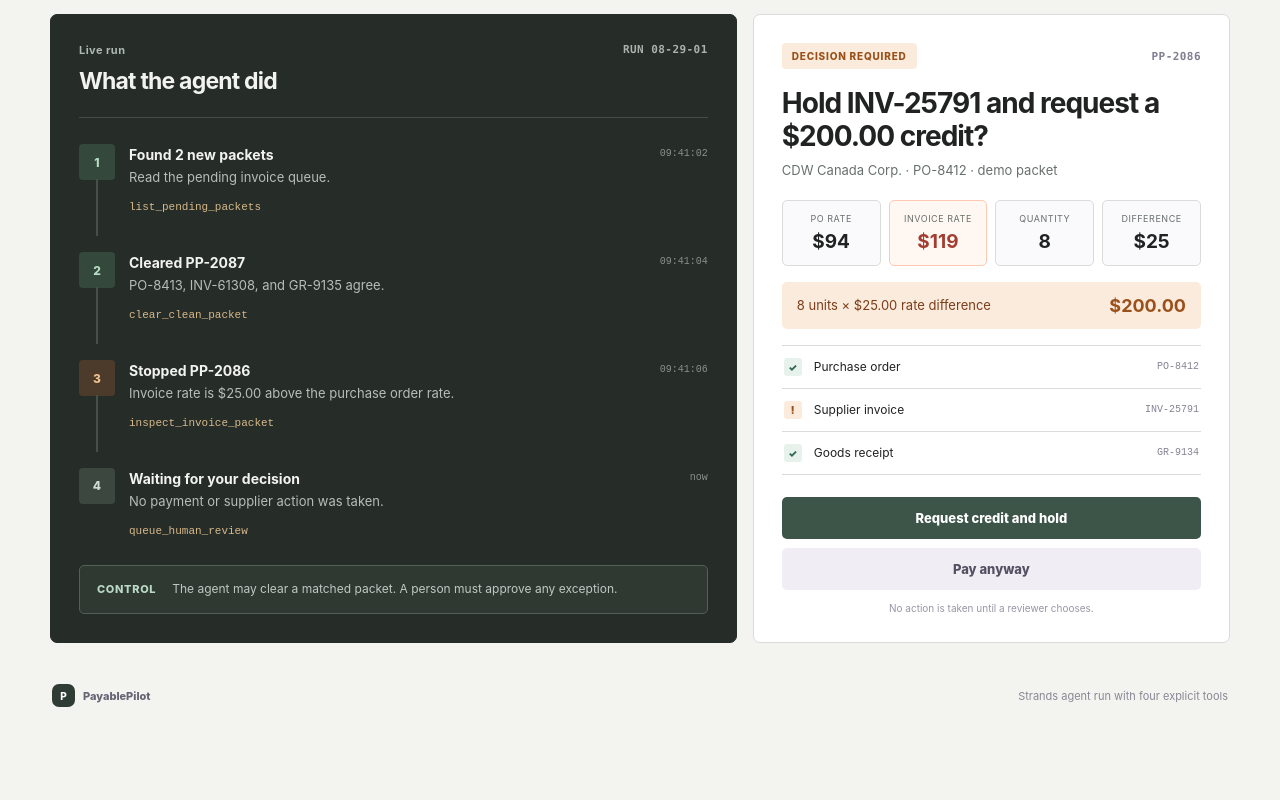
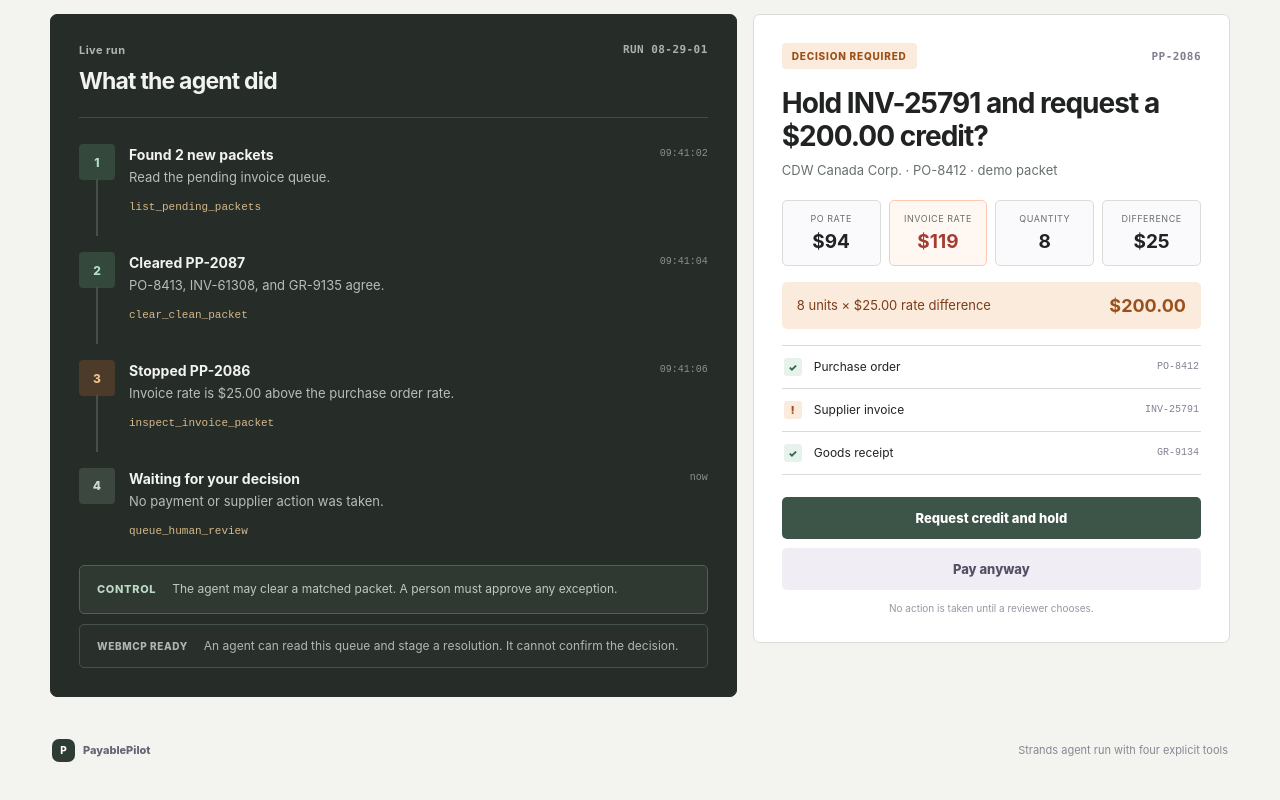
Before and after one commit to Jonny7171/payable-pilot, a Next.js app: page / in a window 1280 px wide. Shown: the part 467-1267 px from the top of the page. Before the commit the page ends 1213 px from the top, so only its background shows below. Built offline with nearby package versions, Linux system fonts and the light colour scheme.

Commit message:
Add human-gated WebMCP invoice review

```diff
--- a/app/globals.css
+++ b/app/globals.css
@@ -272,6 +272,30 @@ h2 { margin: 0; font-size: 23px; letter-spacing: -0.035em; }
 
 .guardrail p { margin: 0; color: #c0c8c2; font-size: 12px; line-height: 1.4; }
 
+.webmcp-status {
+  display: flex;
+  gap: 16px;
+  align-items: center;
+  margin-top: 10px;
+  padding: 13px 17px;
+  border: 1px solid #46534a;
+  border-radius: 5px;
+  background: #29302b;
+}
+
+.webmcp-status span {
+  flex: 0 0 auto;
+  color: #adb7b0;
+  font-size: 10px;
+  font-weight: 800;
+  letter-spacing: 0.06em;
+  text-transform: uppercase;
+}
+
+.webmcp-status.ready { border-color: #557563; background: #2b352e; }
+.webmcp-status.ready span { color: #b8dfc5; }
+.webmcp-status p { margin: 0; color: #aeb8b1; font-size: 12px; line-height: 1.4; }
+
 .decision-panel { padding: 28px; }
 
 .decision-topline { display: flex; justify-content: space-between; align-items: center; }
@@ -375,6 +399,27 @@ h2 { margin: 0; font-size: 23px; letter-spacing: -0.035em; }
 
 .actions { display: grid; gap: 9px; margin-top: 22px; }
 
+.agent-draft {
+  margin-top: 18px;
+  padding: 15px;
+  border: 1px solid #9fc7ad;
+  border-radius: 5px;
+  background: #f1f8f3;
+}
+
+.agent-draft > span {
+  display: block;
+  color: var(--green);
+  font-size: 9px;
+  font-weight: 850;
+  letter-spacing: 0.08em;
+  text-transform: uppercase;
+}
+
+.agent-draft > strong { display: block; margin-top: 6px; font-size: 14px; line-height: 1.35; }
+.agent-draft > p { margin: 6px 0 0; color: var(--muted); font-size: 11px; line-height: 1.45; }
+.agent-draft .actions { margin-top: 13px; }
+
 button {
   border: 0;
   border-radius: 5px;
@@ -453,5 +498,6 @@ footer div { display: flex; align-items: center; gap: 8px; color: #676474; font-
   .timeline li { grid-template-columns: 32px 1fr; }
   .timeline time { display: none; }
   .guardrail { align-items: flex-start; flex-direction: column; gap: 7px; }
+  .webmcp-status { align-items: flex-start; flex-direction: column; gap: 7px; }
   footer { align-items: flex-start; flex-direction: column; gap: 10px; }
 }
--- a/app/page.tsx
+++ b/app/page.tsx
@@ -1,6 +1,12 @@
 "use client";
 
-import { useEffect, useState } from "react";
+import { useEffect, useRef, useState } from "react";
+
+import {
+  decisionDraftResult,
+  queueReviewResult,
+  type WebMcpDecisionAction,
+} from "../src/webmcp";
 
 type Decision = "credit" | "override" | null;
 
@@ -18,14 +24,110 @@ const supplierSources = [
 
 export default function Home() {
   const [decision, setDecision] = useState<Decision>(null);
+  const [stagedDecision, setStagedDecision] = useState<Exclude<Decision, null> | null>(null);
+  const [webMcpReady, setWebMcpReady] = useState(false);
   const [nebiusMode, setNebiusMode] = useState(false);
   const [serpApiMode, setSerpApiMode] = useState(false);
+  const decisionRef = useRef<Decision>(null);
   const requestedCredit = decision === "credit";
+
+  function recordDecision(nextDecision: Exclude<Decision, null>) {
+    decisionRef.current = nextDecision;
+    setDecision(nextDecision);
+    setStagedDecision(null);
+  }
 
   useEffect(() => {
     const engine = new URLSearchParams(window.location.search).get("engine");
     setNebiusMode(engine === "nebius");
     setSerpApiMode(engine === "serpapi");
+  }, []);
+
+  useEffect(() => {
+    if (!document.modelContext) return;
+
+    const controller = new AbortController();
+    let mounted = true;
+
+    const registrations = [
+      document.modelContext.registerTool(
+        {
+          name: "review_payables_queue",
+          description:
+            "Read the current accounts-payable queue, the held invoice, its source evidence, and the allowed human decisions.",
+          inputSchema: {
+            type: "object",
+            properties: {},
+            additionalProperties: false,
+          },
+          execute: async () => JSON.stringify(queueReviewResult(decisionRef.current)),
+          annotations: {
+            readOnlyHint: true,
+            untrustedContentHint: false,
+          },
+        },
+        { signal: controller.signal },
+      ),
+      document.modelContext.registerTool(
+        {
+          name: "stage_invoice_resolution",
+          description:
+            "Stage one permitted resolution for invoice INV-25791 in the visible review panel. A person must still confirm or dismiss it.",
+          inputSchema: {
+            type: "object",
+            properties: {
+              action: {
+                type: "string",
+                enum: [
+                  "request_credit_and_hold",
+                  "approve_payment_override",
+                ],
+                description: "The resolution to place in front of the reviewer.",
+              },
+            },
+            required: ["action"],
+            additionalProperties: false,
+          },
+          execute: async ({ action }) => {
+            if (decisionRef.current) {
+              return JSON.stringify({
+                status: "already_resolved",
+                recordedDecision: decisionRef.current,
+                control: "The human decision is already recorded. Reload the demo to start a fresh review.",
+              });
+            }
+
+            const draft = decisionDraftResult(action);
+            setStagedDecision(
+              (action as WebMcpDecisionAction) === "request_credit_and_hold"
+                ? "credit"
+                : "override",
+            );
+            document.getElementById("review")?.scrollIntoView({
+              behavior: "smooth",
+              block: "start",
+            });
+            return JSON.stringify(draft);
+          },
+          annotations: {
+            readOnlyHint: false,
+            untrustedContentHint: false,
+          },
+        },
+        { signal: controller.signal },
+      ),
+    ];
+
+    Promise.all(registrations).then(() => {
+      if (mounted) setWebMcpReady(true);
+    }).catch(() => {
+      if (mounted) setWebMcpReady(false);
+    });
+
+    return () => {
+      mounted = false;
+      controller.abort();
+    };
   }, []);
 
   return (
@@ -111,6 +213,11 @@ export default function Home() {
               <span>Control</span>
               <p>The agent may clear a matched packet. A person must approve any exception.</p>
             </div>
+
+            <div className={`webmcp-status${webMcpReady ? " ready" : ""}`}>
+              <span>{webMcpReady ? "WebMCP live" : "WebMCP ready"}</span>
+              <p>An agent can read this queue and stage a resolution. It cannot confirm the decision.</p>
+            </div>
           </article>
 
           <aside className={`panel decision-panel${decision ? " resolved" : ""}`}>
@@ -152,10 +259,26 @@ export default function Home() {
               <div><i className="source-ok">✓</i><span>Goods receipt</span><code>GR-9134</code></div>
             </div>
 
-            <div className="actions">
-              <button className="primary" onClick={() => setDecision("credit")}>Request credit and hold</button>
-              <button className="secondary" onClick={() => setDecision("override")}>Pay anyway</button>
-            </div>
+            {stagedDecision && !decision ? (
+              <div className="agent-draft">
+                <span>Agent draft</span>
+                <strong>
+                  {stagedDecision === "credit"
+                    ? "Request a $200.00 credit and hold the invoice"
+                    : "Approve payment despite the $200.00 variance"}
+                </strong>
+                <p>Nothing has been approved or sent. Check the evidence, then confirm or dismiss this draft.</p>
+                <div className="actions">
+                  <button className="primary" onClick={() => recordDecision(stagedDecision)}>Confirm decision</button>
+                  <button className="secondary" onClick={() => setStagedDecision(null)}>Dismiss draft</button>
+                </div>
+              </div>
+            ) : (
+              <div className="actions">
+                <button className="primary" onClick={() => recordDecision("credit")}>Request credit and hold</button>
+                <button className="secondary" onClick={() => recordDecision("override")}>Pay anyway</button>
+              </div>
+            )}
             <p className="decision-note">
               {decision ? "The review record now includes this decision." : "No action is taken until a reviewer chooses."}
             </p>
--- /dev/null
+++ b/src/webmcp.ts
@@ -0,0 +1,94 @@
+export type WebMcpDecisionAction =
+  | "request_credit_and_hold"
+  | "approve_payment_override";
+
+export type WebMcpTool = {
+  name: string;
+  description: string;
+  inputSchema: Record<string, unknown>;
+  execute: (input: Record<string, unknown>) => Promise<string>;
+  annotations?: {
+    readOnlyHint?: boolean;
+    untrustedContentHint?: boolean;
+  };
+};
+
+export type WebMcpModelContext = {
+  registerTool: (
+    tool: WebMcpTool,
+    options?: { signal?: AbortSignal },
+  ) => Promise<void>;
+};
+
+declare global {
+  interface Document {
+    modelContext?: WebMcpModelContext;
+  }
+}
+
+export const payablePilotQueue = {
+  runId: "RUN 08-29-01",
+  packetsFound: 2,
+  clearedPacket: "PP-2087",
+  reviewPacket: "PP-2086",
+  supplier: "CDW Canada Corp.",
+  purchaseOrder: "PO-8412",
+  invoice: "INV-25791",
+  receipt: "GR-9134",
+  orderedUnitPrice: 94,
+  invoicedUnitPrice: 119,
+  quantity: 8,
+  differencePerUnit: 25,
+  totalDifference: 200,
+} as const;
+
+export function queueReviewResult(
+  recordedDecision: "credit" | "override" | null,
+) {
+  return {
+    status: recordedDecision ? "resolved" : "human_review_required",
+    runId: payablePilotQueue.runId,
+    queue: {
+      packetsFound: payablePilotQueue.packetsFound,
+      cleared: payablePilotQueue.clearedPacket,
+      needsReview: payablePilotQueue.reviewPacket,
+    },
+    exception: {
+      packetId: payablePilotQueue.reviewPacket,
+      supplier: payablePilotQueue.supplier,
+      purchaseOrder: payablePilotQueue.purchaseOrder,
+      invoice: payablePilotQueue.invoice,
+      receipt: payablePilotQueue.receipt,
+      evidence: `${payablePilotQueue.quantity} units were invoiced at $${payablePilotQueue.invoicedUnitPrice} instead of the $${payablePilotQueue.orderedUnitPrice} purchase-order rate.`,
+      totalDifference: payablePilotQueue.totalDifference,
+      allowedActions: [
+        "request_credit_and_hold",
+        "approve_payment_override",
+      ],
+    },
+    recordedDecision,
+    control: "An agent may inspect the evidence and stage a decision. Only a person can confirm it.",
+  };
+}
+
+export function decisionDraftResult(action: unknown) {
+  if (
+    action !== "request_credit_and_hold" &&
+    action !== "approve_payment_override"
+  ) {
+    throw new Error(
+      "Choose request_credit_and_hold or approve_payment_override.",
+    );
+  }
+
+  return {
+    status: "awaiting_human_confirmation",
+    packetId: payablePilotQueue.reviewPacket,
+    action,
+    label:
+      action === "request_credit_and_hold"
+        ? "Request a $200.00 credit and hold the invoice"
+        : "Approve payment despite the $200.00 variance",
+    control: "Nothing was approved or sent. The draft is visible for a person to confirm or dismiss.",
+  };
+}
```
Also changed, not shown: 3 other files (tests, documents, lock files or other folders).
